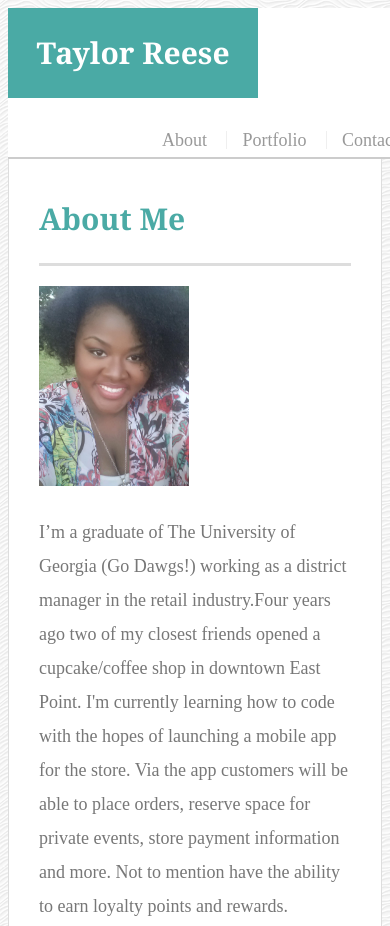
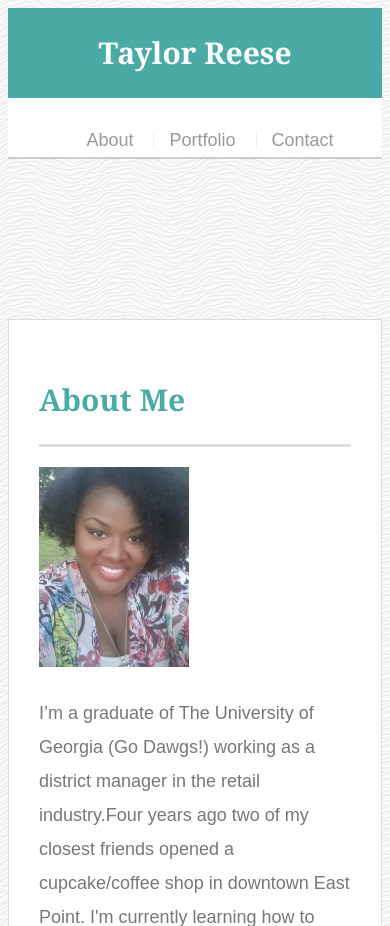
Before and after one commit to tmr1026/Responsive-Portfolio, a plain HTML site: page index.html in a window 390 px wide. Shown: the top 926 px of the page. Drawn offline with Linux system fonts and the light colour scheme.

Commit message:
media queries

```diff
--- a/assets/css/style.css
+++ b/assets/css/style.css
@@ -1,5 +1,4 @@
 body {
-<<<<<<< HEAD
     font-family: Arial, "Helvetica Neue", Helvetica, sans-serif;
     font-size: 18px;
     line-height: 34px;
@@ -205,24 +204,57 @@ body {
     border: 0 none;
   }
 
-=======
-    background image:/*insert background image*/;
-    font-family: 'Arial', 'Helvetica Neue', Helvetica, sans-serif;
-}
-.head{
-/*define items such as margin, color, font etc.*/
-}
+  @media screen and (max-width: 980px){
+    .sidebar{
+      width: 100%;
+    }
+    .main-section{
+      width:100%;
+    }
+    #header{
+      width: 100%;
+    }
+    #logo{
+      width: 100%;
+    }
+  }
+  @media screen and (max-width: 768px){
+    .sidebar{
+      width: 100%;
+    }
+    .main-section{
+      width:100%;
+    }
+    #header{
+      width: 100%;
+    }
+    #logo{
+      width: 100%;
+    }
+    nav{
+      width: 100%;
+      float: left;
+      text-align: center;
+    }
+  }
+  @media screen and (max-width: 640px){
+    .sidebar{
+      width: 100%;
+      float: none;
+    }
+    .main-section{
+      width:100%;
 
-.header{
-    background color: #ffffff;
-    border color: #cccccc;
-}
-
-.main{
-    background color: #ffffff;
-    border color: #dddddd;
-}
-.footer{
-    background color: #666666;
-}
->>>>>>> b069277eea5c08394615bed286dba6473d6a0284
+    }
+    #header{
+      position: static;
+    }
+    #logo{
+      width: 100%;
+    }
+    nav{
+      width: 100%;
+      float: left;
+      text-align: center;
+    }
+  }
```
